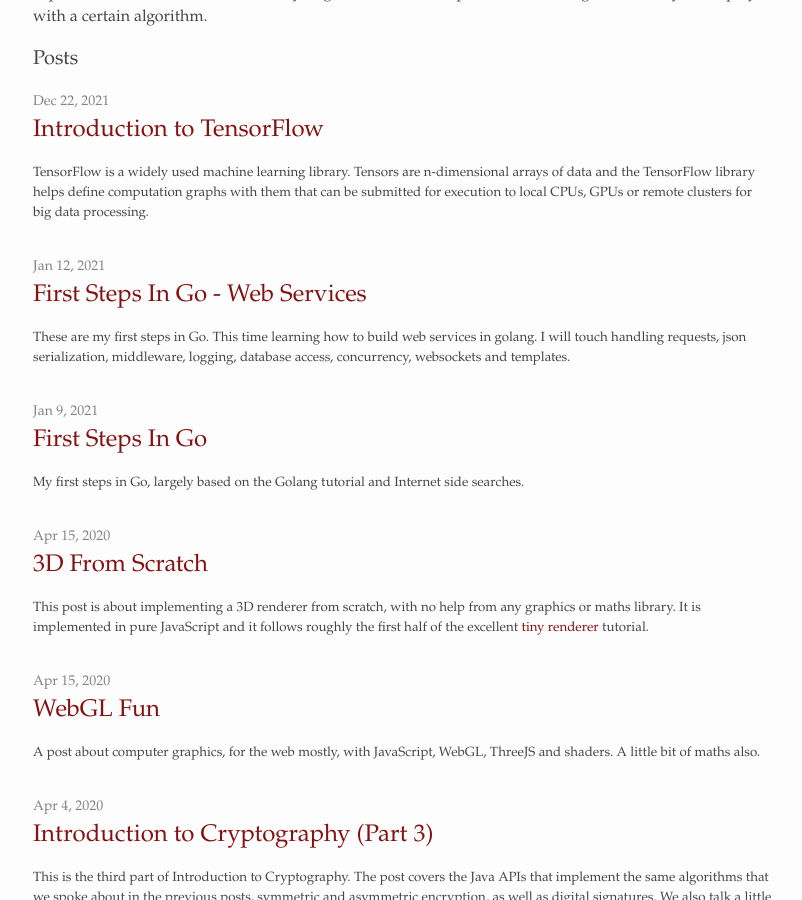
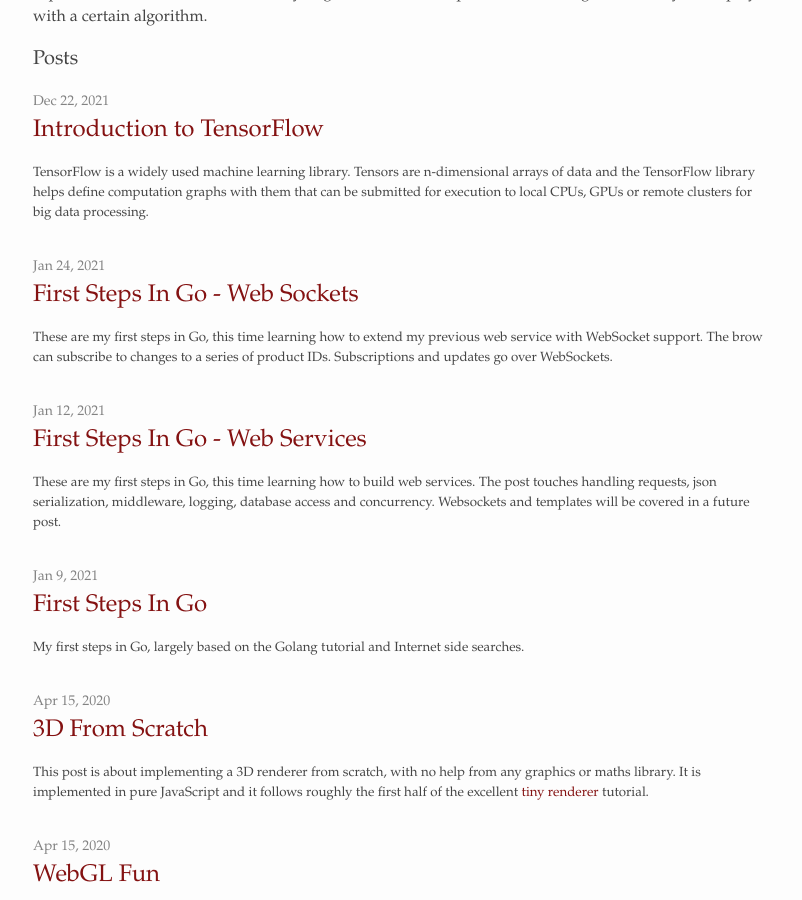
Before and after one commit to alexandrugris/my-jekyll-tech-blog, a Jekyll site: the page built from MyBlog/index.md, in a window 1280 px wide and 900 px high, scrolled down 559 px. Shown: the whole window, without its empty margins (237-1039 px from the left). Built offline with Jekyll 4.4.1, drawn with Linux system fonts in a browser that asks for light colours; some of the changed lines change nothing that is shown.

Commit message:
Added Go Websockets post

````diff
--- a/MyBlog/_posts/2021-01-12-golang-first-web-services.markdown
+++ b/MyBlog/_posts/2021-01-12-golang-first-web-services.markdown
@@ -5,7 +5,7 @@
 categories: programming
 ---
 
-These are my first steps in Go. This time learning how to build web services in golang. I will touch handling requests, json serialization, middleware, logging, database access, concurrency, websockets and templates.
+These are my first steps in Go, this time learning how to build web services. The post touches handling requests, json serialization, middleware, logging, database access and concurrency. Websockets and templates will be covered in a future post.
 
 
 ### Listening to Incoming Requests
@@ -199,6 +199,7 @@
 	}
 
 	products = append(products, &product)
+	w.Header().Set("Location", fmt.Sprintf("/products/%v", product.ProductID))
 	w.WriteHeader(http.StatusCreated)
 ```
 
--- /dev/null
+++ b/MyBlog/_posts/2021-01-24-golang-first-websockets.markdown
@@ -0,0 +1,298 @@
+---
+layout: post
+title:  "First Steps In Go - Web Sockets"
+date:   2021-01-24 09:15:16 +0200
+categories: programming
+---
+
+These are my first steps in Go, this time learning how to extend my previous web service with WebSocket support. The brow can subscribe to changes to a series of product IDs. Subscriptions and updates go over WebSockets.
+
+### Testing
+
+We will be building on the foundations laid in the previous blogpost. The code is on GitHub, [here](https://github.com/alexandrugris/learngolang1/tree/with_websockets)
+
+To open and send commands to our WebSocket server, in Javascript Console, in any browser, you can do:
+
+```javascript
+// connect to our websocket endpoint
+let ret = new WebSocket("ws://localhost:8080/websocket")
+
+// subscribe to changes to the first 1024 product IDs
+req.send(JSON.stringify({command: "subscribe", productIDs: [...Array(1024).keys()]}))
+req.onmessage = (msg) => console.log(msg)
+```
+
+Later, when we want to test the connection closing, do
+
+```javascript
+req.close()
+```
+
+Meanwhile, on the server side, we will be doing `POST`, `PUT` and `DELETE` requests to change the products in the database. These request have the following form:
+
+```
+POST http://localhost:8080/products
+Content-Type: application/json
+
+{
+  "productId": 0,
+  "manufacturer": "Apple",
+  "pricePerUnit": "500EUR",
+  "unitsAvailable": 6,
+  "productName": "MacBook Pro"
+}
+```
+
+![Sending Requests From IntelliJ Ultimate]({{site.url}}/assets/gowsws1.png)
+
+
+### Database Changes
+
+In order to be able to listen to changes in the database, we will use the `LISTEN` / `NOTIFY` system from Postgresql. We are going to create a trigger which sends `JSON` messages whenever an update to the Products table occurs and we are going to initialize a listener in our service code for such events.
+
+The trigger procedure below:
+
+```sql
+CREATE OR REPLACE FUNCTION notify_event_on_products_update() RETURNS TRIGGER AS $$
+	DECLARE
+		data json;
+		notif json;
+	BEGIN
+		IF (TG_OP = 'DELETE') THEN
+			data = row_to_json(OLD);
+		ELSE
+			data = row_to_json(NEW);
+		END IF;
+
+		notif = json_build_object(
+			'action', TG_OP,
+			'product', data
+		);
+		PERFORM pg_notify('product_change', notif::text);
+
+		RETURN NULL;
+	END
+$$ LANGUAGE plpgsql;
+
+DROP TRIGGER IF EXISTS products_change_trigger ON products;
+
+CREATE TRIGGER products_change_trigger AFTER INSERT OR UPDATE OR DELETE ON products
+	FOR EACH ROW EXECUTE PROCEDURE notify_event_on_products_update();
+```
+
+Now that we have this procedure, the code that listens to the emitted events goes as follows. This is invoked as a goroutine and acts as a backgorund service. It uses directly the `pq` package instead of the `sql` package because it relies on native Postgres functionality - the listen/notify mechanism.
+
+```go
+// ListenForNotifications should be invoked as a goroutine
+func ListenForNotifications(event string, notif func(json []byte)) error {
+
+	listener := pq.NewListener(ConnectionString, 1*time.Second, 10*time.Second, func(ev pq.ListenerEventType, err error) {
+		log.Println(ev)
+		if err != nil {
+			log.Println(err)
+		}
+	})
+
+	if err := listener.Listen(event); err != nil {
+		return err
+	}
+
+	for {
+		select {
+		case n := <-listener.Notify:
+			// updates
+			notif([]byte(n.Extra))
+
+		case <-time.After(90 * time.Second):
+
+			log.Println("No events, pinging the connection")
+			if err := listener.Ping(); err != nil {
+				fmt.Println(err)
+				return err
+			}
+		}
+	}
+}
+```
+
+The snippent which launches listening is in the main function,
+
+```go
+go func() {
+	if err := database.ListenForNotifications("product_change", product.HandleChangeProductNotification); err != nil {
+		log.Fatal(err)
+	}
+}()
+```
+
+### WebSockets Endpoint
+
+First, initialize the route. Please notice the `websocket` package instead of the `http` used above.
+
+```go
+func GetHTTPHandlers() map[string]http.Handler {
+	return map[string]http.Handler{
+		"/products":  http.HandlerFunc(productsHandler),
+		"/products/": http.HandlerFunc(productHandler),
+		// new handler for websocket
+		// notice the websocket. package instead of the http.
+		"/websocket": websocket.Handler(productChangeWSHandler),
+	}
+}
+```
+
+And the handler itself. The structure is straight forward:
+- Exit the function when the connection closes.
+- Register a cleanup sequence for when the connection finished.
+- Launch a goroutine to listen to incoming messages and EOF error, signifing the connection closing.
+- Loop in the same goroutine to send the relevant data to the client.
+
+```go
+func productChangeWSHandler(ws *websocket.Conn) {
+
+	// make the chan buffered so we can receive more messages until we process them
+	inMsgChan := make(chan inMessage, 1024)
+	inProductsUpdated := make(chan *Product, 1024)
+
+	defer func() {
+		addRemoveSubscription <- chanSubscriptionCmd{
+			Cmd:      "closeconn",
+			CommChan: inProductsUpdated,
+		}
+
+		// drain the channel
+		for range inProductsUpdated {
+		}
+
+	}()
+
+	go func(ws *websocket.Conn) {
+		for {
+			ws.MaxPayloadBytes = 1024 * 256
+			var msg inMessage
+
+			if err := websocket.JSON.Receive(ws, &msg); err != nil {
+				log.Println(err)
+				break
+			}
+			inMsgChan <- msg
+		}
+		close(inMsgChan)
+	}(ws)
+
+	for {
+		select {
+		case msg, ok := <-inMsgChan:
+			// subscribe - unsubscribe
+			if !ok {
+				return // connection close
+			} else {
+
+				addRemoveSubscription <- chanSubscriptionCmd{
+					Cmd:        msg.Cmd,
+					ProductIDs: msg.ProductIDs,
+					CommChan:   inProductsUpdated,
+				}
+
+			}
+		case product, ok := <-inProductsUpdated:
+			// updated products
+			if !ok {
+				return
+			}
+
+			if err := websocket.JSON.Send(ws, product); err != nil {
+				log.Println(err)
+				return
+			}
+		}
+	}
+}
+```
+
+### Algorithm
+
+The algorithm is straight forward. It keeps a map of productIDs - channels listening for updates. When an update comes for a specific product ID, all the channels are notified. The only interesting part is the use of goroutines for synchronization between processes. The map is local to a goroutine which is launched as a service when the application starts and all communications with it happen over channels. There is no shared memory involved and no shared-memory specific synchronization primitives. Commented code below.
+
+A notable mention is the fact that clearing the subscription on `connclose` event is very slow as the algorithm has to iterate through all the registered products. In a production scenario, I'd keep another map, a reversed index, so that I the relationship channel -> productID is faster to navigate. In our case it would have only make the code longer and less readable.
+
+```go
+// shared channel on which the listen-notify db mechanism sends the products
+var prodChan = make(chan productNotification, 1024)
+
+// shared channel on which subscriptions are added / removed
+var addRemoveSubscription = make(chan chanSubscriptionCmd)
+
+func handleDistributionGoroutine() {
+
+	// our map, product id -> channels
+	// the second map is used because there is no Set in go
+	notifyUpdates := make(map[int]map[chan *Product]bool)
+
+	for {
+
+		select {
+
+		case incomingProduct := <-prodChan:
+
+			notifChans, exists := notifyUpdates[incomingProduct.Product.ProductID]
+			if exists && notifChans != nil {
+				for k, v := range notifChans {
+					if v {
+						// this will block all threads in case of a single slow reader
+						// the chan will fill and it will not be possible to send other
+						// notifications to other readers.
+						// option is to do launch each as a separate goroutine
+						// but it will not guarantee order at the receiving side
+						go func() { k <- &incomingProduct.Product }()
+					}
+				}
+			}
+
+		case subscription := <-addRemoveSubscription:
+
+			switch subscription.Cmd {
+
+			case "subscribe":
+				for _, prd := range subscription.ProductIDs {
+					ret, ok := notifyUpdates[prd]
+					if !ok {
+						ret = make(map[chan *Product]bool)
+						notifyUpdates[prd] = ret
+					}
+					ret[subscription.CommChan] = true
+				}
+			case "unsubscribe":
+				for _, prd := range subscription.ProductIDs {
+					delete(notifyUpdates, prd)
+				}
+
+			case "closeconn":
+
+				// empty the rest
+				emptyKeys := make([]int, 0, 100)
+
+				for k, v := range notifyUpdates {
+					delete(v, subscription.CommChan)
+					if len(v) == 0 {
+						emptyKeys = append(emptyKeys, k)
+					}
+				}
+				// clear the map of empty keys
+				for _, k := range emptyKeys {
+					delete(notifyUpdates, k)
+				}
+				close(subscription.CommChan)
+
+			default:
+				log.Printf("Unhandled command %v", subscription.Cmd)
+			}
+		}
+	}
+}
+
+// module init function to start the map service
+func init() {
+	go handleDistributionGoroutine()
+}
+```
````
Also changed, not shown: MyBlog/assets/gowsws1.png (added).
